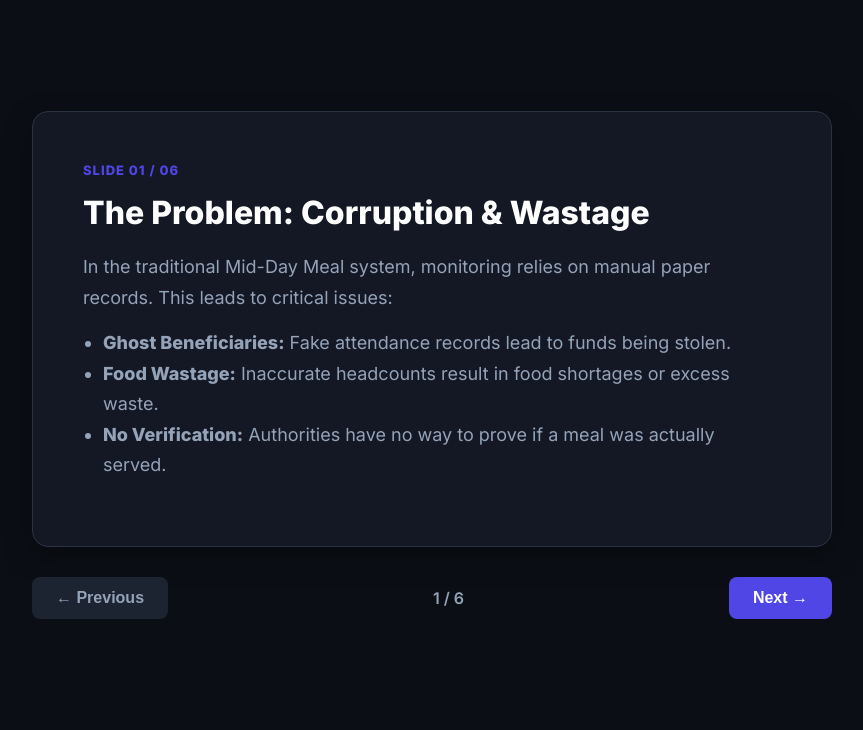
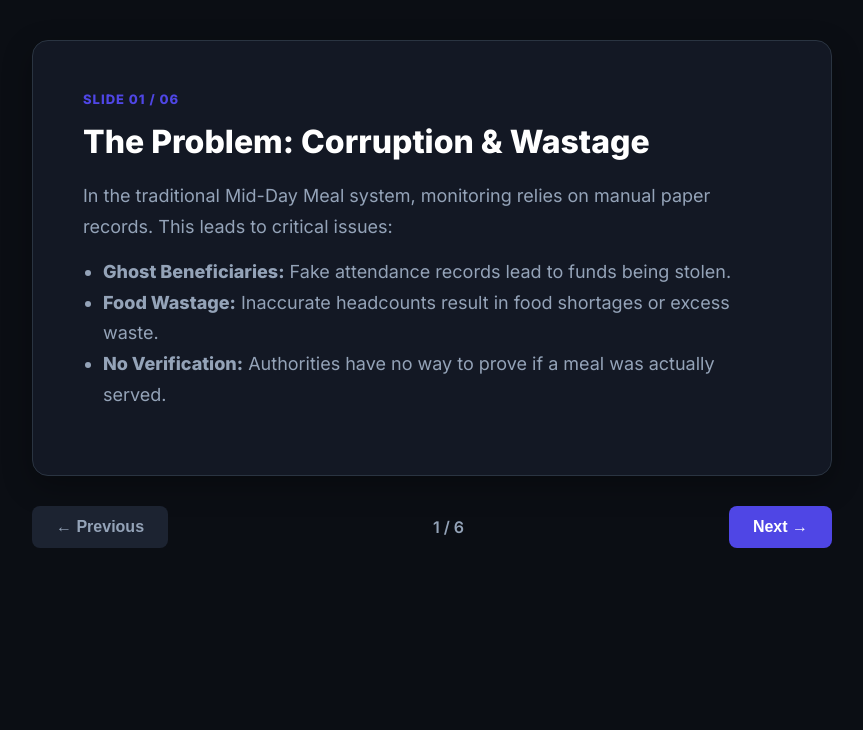
Before and after one commit to goswamiatul567-tech/mini-project, a Flask app: page /how-it-works in a window 1280 px wide. Shown: the part 70-800 px from the top of the page, without its empty margins (208-1071 px from the left). Run offline with Flask 3, Linux system fonts and the light colour scheme.

Commit message:
Moved landing page and presentation slides to the top

```diff
--- a/templates/how_it_works.html
+++ b/templates/how_it_works.html
@@ -18,7 +18,7 @@
         .nav-links a:hover, .nav-links a.active { color: white; }
 
         /* Presentation Container */
-        .presentation-container { flex: 1; display: flex; flex-direction: column; justify-content: center; align-items: center; padding: 20px; position: relative; }
+        .presentation-container { flex: 1; display: flex; flex-direction: column; justify-content: flex-start; align-items: center; padding: 40px 20px; position: relative; }
 
         /* Slide Box */
         .slide-box { background: var(--bg-panel); border: 1px solid var(--border); border-radius: 16px; padding: 50px; width: 100%; max-width: 800px; min-height: 400px; box-shadow: 0 10px 30px rgba(0,0,0,0.3); display: none; animation: fadeIn 0.4s ease-in-out; }
--- a/templates/index.html
+++ b/templates/index.html
@@ -30,7 +30,7 @@
         @media (max-width: 768px) { .navbar { padding: 20px; flex-direction: column; gap: 15px; } .nav-links { gap: 15px; } }
 
         /* Hero Section */
-        .hero { flex: 1; display: flex; justify-content: center; align-items: center; padding: 20px 50px; position: relative; overflow: hidden; }
+        .hero { flex: 1; display: flex; justify-content: center; align-items: flex-start; padding: 80px 50px 20px 50px; position: relative; overflow: hidden; }
 
         /* Background Image Container */
         .hero-bg {
```
